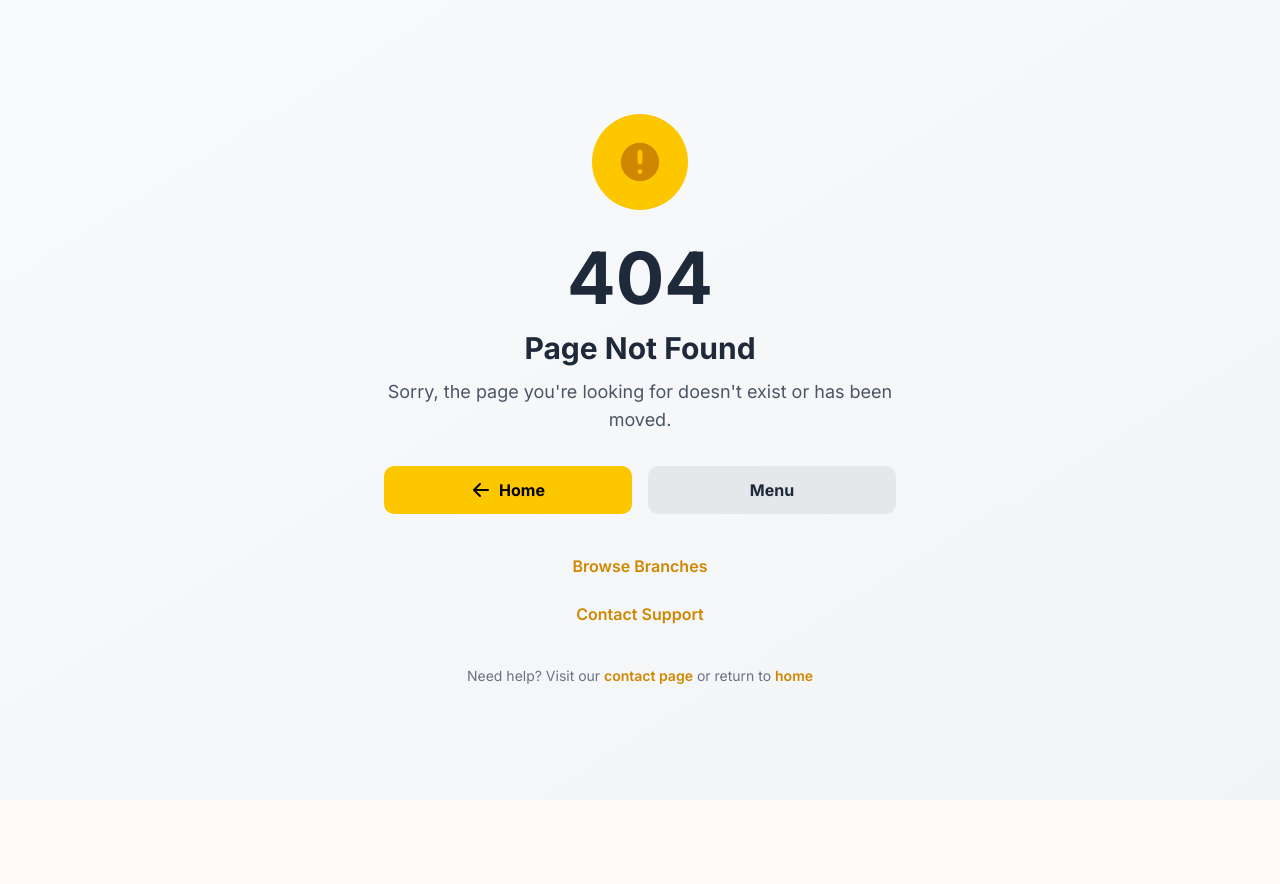
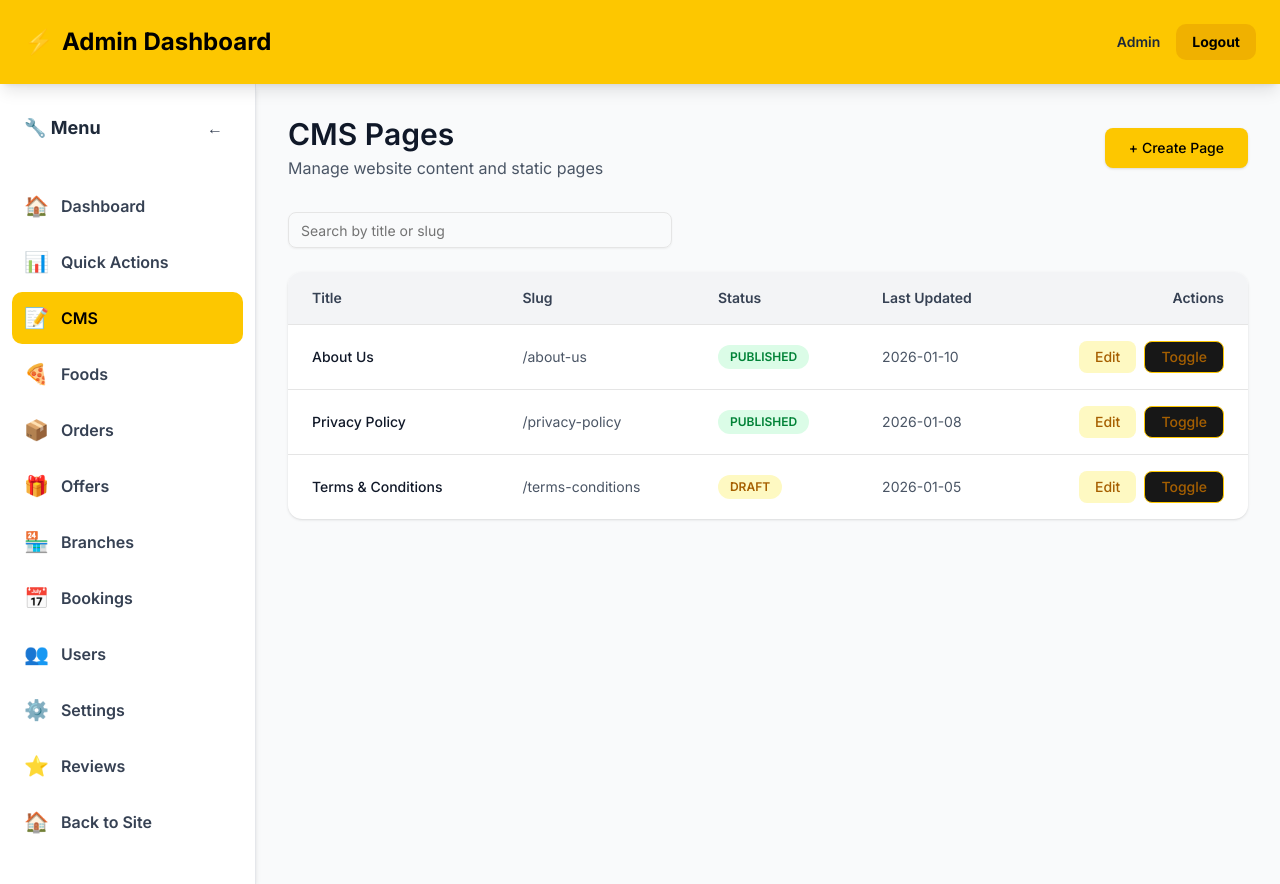
Before and after one commit to mihad-khadem/kacchi_dine, a Next.js app: page /admin/cms in a window 1280 px wide. Before the commit this address had no page. Before the commit the page ends 800 px from the top, so only its background shows below. Built offline with nearby package versions, Linux system fonts and the light colour scheme.

Commit message:
fix(food card)

```diff
--- /dev/null
+++ b/app/admin/cms/page.tsx
@@ -0,0 +1,162 @@
+"use client";
+
+import { useState } from "react";
+import AppButton from "@/components/ui/AppButton";
+import { Input } from "@/components/ui/input";
+
+type CMSPage = {
+  id: number;
+  title: string;
+  slug: string;
+  status: "PUBLISHED" | "DRAFT";
+  updatedAt: string;
+};
+
+const initialPages: CMSPage[] = [
+  {
+    id: 1,
+    title: "About Us",
+    slug: "about-us",
+    status: "PUBLISHED",
+    updatedAt: "2026-01-10",
+  },
+  {
+    id: 2,
+    title: "Privacy Policy",
+    slug: "privacy-policy",
+    status: "PUBLISHED",
+    updatedAt: "2026-01-08",
+  },
+  {
+    id: 3,
+    title: "Terms & Conditions",
+    slug: "terms-conditions",
+    status: "DRAFT",
+    updatedAt: "2026-01-05",
+  },
+];
+
+export default function AdminCMSPage() {
+  const [pages, setPages] = useState<CMSPage[]>(initialPages);
+  const [search, setSearch] = useState("");
+
+  const filteredPages = pages.filter(
+    (p) =>
+      p.title.toLowerCase().includes(search.toLowerCase()) ||
+      p.slug.toLowerCase().includes(search.toLowerCase())
+  );
+
+  return (
+    <div className="p-6 md:p-8 bg-gray-50 min-h-screen">
+      {/* Header */}
+      <div className="flex flex-col md:flex-row md:items-center md:justify-between gap-4 mb-8">
+        <div>
+          <h1 className="text-3xl font-semibold text-gray-900">CMS Pages</h1>
+          <p className="text-gray-600 mt-1">
+            Manage website content and static pages
+          </p>
+        </div>
+
+        <AppButton href="/admin/cms/create">+ Create Page</AppButton>
+      </div>
+
+      {/* Search */}
+      <div className="mb-6 max-w-sm">
+        <Input
+          placeholder="Search by title or slug"
+          value={search}
+          onChange={(e) => setSearch(e.target.value)}
+        />
+      </div>
+
+      {/* Table */}
+      <div className="bg-white rounded-xl shadow-sm overflow-hidden">
+        <table className="w-full text-sm">
+          <thead className="bg-gray-100 text-gray-700">
+            <tr>
+              <th className="text-left px-6 py-4 font-semibold">Title</th>
+              <th className="text-left px-6 py-4 font-semibold">Slug</th>
+              <th className="text-left px-6 py-4 font-semibold">Status</th>
+              <th className="text-left px-6 py-4 font-semibold">
+                Last Updated
+              </th>
+              <th className="text-right px-6 py-4 font-semibold">Actions</th>
+            </tr>
+          </thead>
+
+          <tbody>
+            {filteredPages.length > 0 ? (
+              filteredPages.map((page) => (
+                <tr
+                  key={page.id}
+                  className="border-t hover:bg-gray-50 transition"
+                >
+                  <td className="px-6 py-4 font-medium text-gray-900">
+                    {page.title}
+                  </td>
+
+                  <td className="px-6 py-4 text-gray-600">/{page.slug}</td>
+
+                  <td className="px-6 py-4">
+                    <span
+                      className={`inline-flex items-center px-3 py-1 rounded-full text-xs font-semibold ${
+                        page.status === "PUBLISHED"
+                          ? "bg-green-100 text-green-700"
+                          : "bg-yellow-100 text-yellow-700"
+                      }`}
+                    >
+                      {page.status}
+                    </span>
+                  </td>
+
+                  <td className="px-6 py-4 text-gray-600">{page.updatedAt}</td>
+
+                  <td className="px-6 py-4 text-right space-x-2">
+                    <AppButton
+                      variant="soft"
+                      size="sm"
+                      href={`/admin/cms/${page.id}`}
+                    >
+                      Edit
+                    </AppButton>
+
+                    <AppButton
+                      variant="outline"
+                      size="sm"
+                      onClick={() =>
+                        setPages((prev) =>
+                          prev.map((p) =>
+                            p.id === page.id
+                              ? {
+                                  ...p,
+                                  status:
+                                    p.status === "PUBLISHED"
+                                      ? "DRAFT"
+                                      : "PUBLISHED",
+                                }
+                              : p
+                          )
+                        )
+                      }
+                    >
+                      Toggle
+                    </AppButton>
+                  </td>
+                </tr>
+              ))
+            ) : (
+              <tr>
+                <td
+                  colSpan={5}
+                  className="px-6 py-12 text-center text-gray-500"
+                >
+                  No CMS pages found
+                </td>
+              </tr>
+            )}
+          </tbody>
+        </table>
+      </div>
+    </div>
+  );
+}
--- a/components/admin/AdminSidebar.tsx
+++ b/components/admin/AdminSidebar.tsx
@@ -27,7 +27,8 @@ export default function AdminSidebar({ isOpen, onClose }: AdminSidebarProps) {
 
   const menuItems = [
     { label: "Dashboard", href: "/admin", icon: "🏠" },
-    { label: "Quick Overviews", href: "/admin/dashboard", icon: "📊" },
+    { label: "Quick Actions", href: "/admin/dashboard", icon: "📊" },
+    { label: "CMS", href: "/admin/cms", icon: "📝" },
     { label: "Foods", href: "/admin/foods", icon: "🍕" },
     { label: "Orders", href: "/admin/orders", icon: "📦" },
     { label: "Offers", href: "/admin/offers", icon: "🎁" },
@@ -41,7 +42,7 @@ export default function AdminSidebar({ isOpen, onClose }: AdminSidebarProps) {
 
   return (
     <>
-      {/* ===================== DESKTOP SIDEBAR (UNCHANGED BEHAVIOR) ===================== */}
+      {/** DESKTOP SIDEBAR */}
       <aside
         className={`hidden md:flex fixed md:sticky top-0 h-screen bg-white shadow-md flex-col gap-2 border-r border-gray-200 overflow-y-auto transition-all duration-300 z-30 ${
           collapsed ? "w-20" : "w-64"
--- a/components/food/FoodCard.tsx
+++ b/components/food/FoodCard.tsx
@@ -30,7 +30,8 @@ export default function FoodCard({
         price,
         quantity: 1,
         persons: 1,
-        image,
+        image: image ?? "/public/kacchi_logo.jpg",
+        branch: "default",
       })
     );
   };
--- a/components/home/PopularFoods.tsx
+++ b/components/home/PopularFoods.tsx
@@ -56,7 +56,7 @@ export default function PopularFoods() {
                 href={`/menu/${food.slug}`}
                 className="inline-block mt-4 bg-yellow-400 hover:bg-yellow-500 text-black px-6 py-2 rounded-full font-semibold transition shadow"
               >
-                Order
+                Order Now
               </Link>
             </div>
           </div>
```
